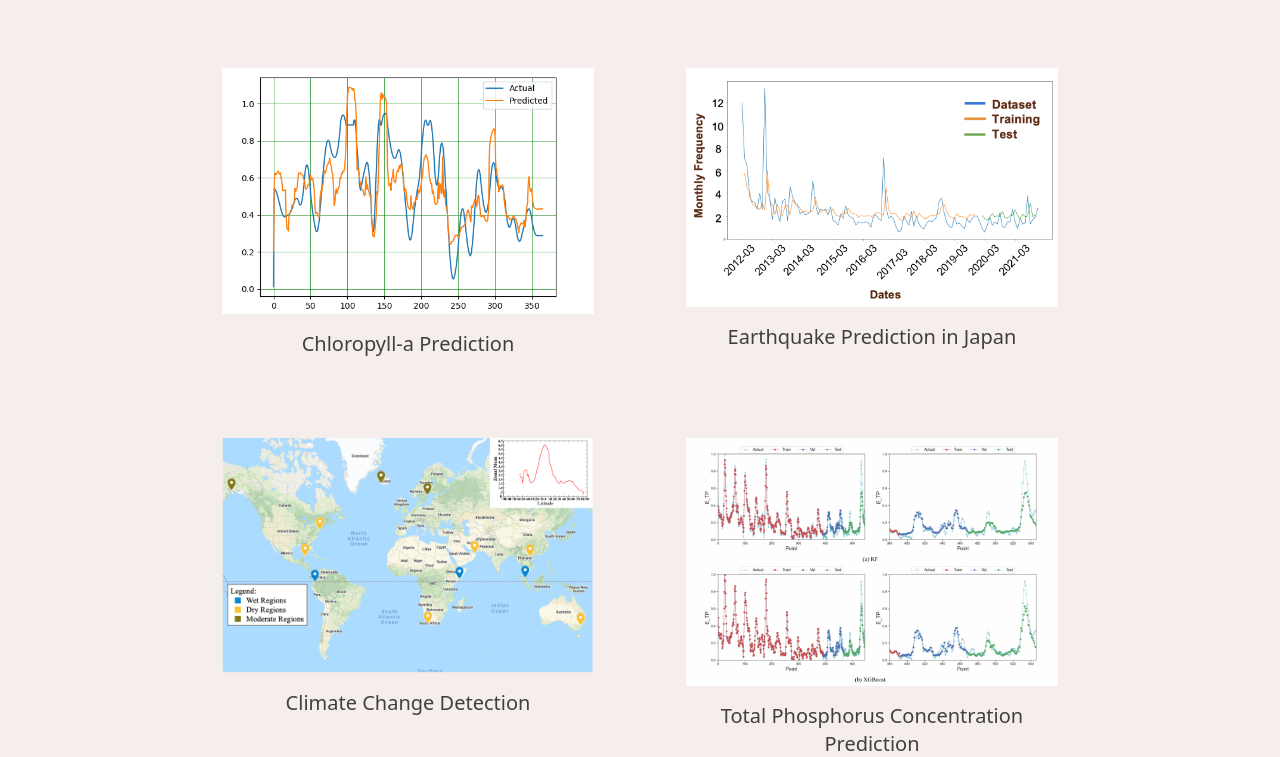
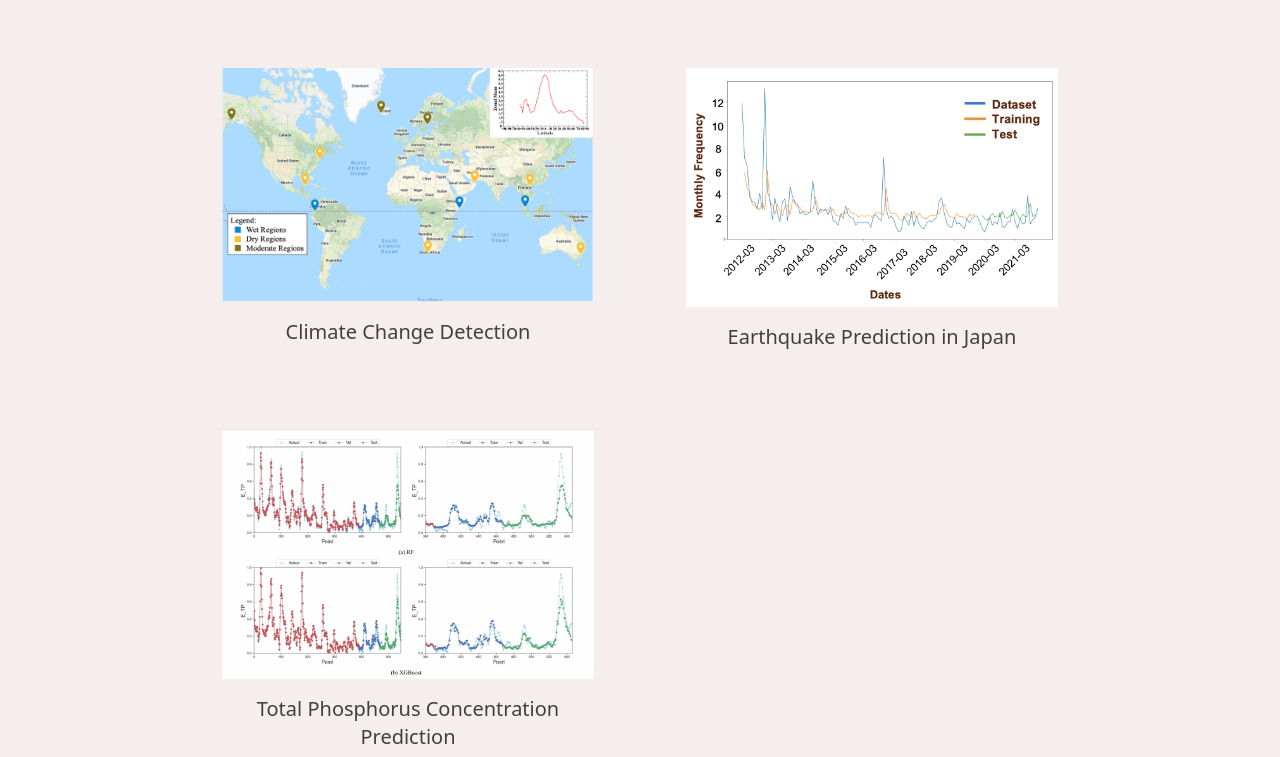
Before and after one commit to Watermelonlemon/heewon_website, a website: page project.html in a window 1280 px wide. Shown: the part 195-952 px from the top of the page. Drawn offline with Linux system fonts and the light colour scheme.

Commit message:
Remove one project

```diff
--- a/project.html
+++ b/project.html
@@ -63,9 +63,9 @@
                     <div class="flex flex-col space-y-10 lg:flex-row lg:space-y-0">
                         <div class="lg:w-1/2">
                             <div class="w-4/5 mx-auto">
-                                <a href="https://heewon.info/project_four">
-                                    <img src="image/Project_four_main.png" alt="project four" class="hover:opacity-50 ease-in duration-150 pb-4">
-                                    <p class="text-basicGray text-center text-xl font-medium hover:text-fallBeige ease-in duration-150">Chloropyll-a Prediction</p>
+                                <a href="https://heewon.info/project_two">
+                                    <img src="image/Project_two_main.png" alt="project two" class="hover:opacity-50 ease-in duration-150 pb-4">
+                                    <p class="text-basicGray text-center text-xl font-medium hover:text-fallBeige ease-in duration-150">Climate Change Detection</p>
                                 </a>
                             </div>
                         </div>
@@ -79,14 +79,6 @@
                         </div>
                     </div>
                     <div class="flex flex-col space-y-10 lg:flex-row lg:space-y-0">
-                        <div class="lg:w-1/2">
-                            <div class="w-4/5 mx-auto">
-                                <a href="https://heewon.info/project_two">
-                                    <img src="image/Project_two_main.png" alt="project two" class="hover:opacity-50 ease-in duration-150 pb-4">
-                                    <p class="text-basicGray text-center text-xl font-medium hover:text-fallBeige ease-in duration-150">Climate Change Detection</p>
-                                </a>
-                            </div>
-                        </div>
                         <div class="lg:w-1/2">
                             <div class="w-4/5 mx-auto">
                                 <a href="https://heewon.info/project_one">
```
Also changed, not shown: 1 other file.
